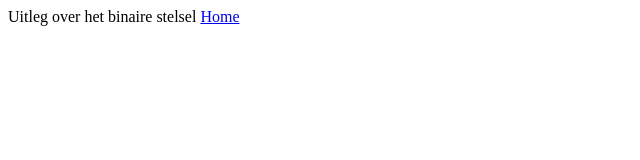
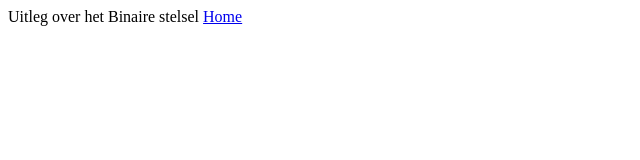
Before and after one commit to Timertl38/Timertl38.github.io, a plain HTML site: page Binairstelsel.html in a window 1280 px wide. Shown: the full height of the page, 0-640 px from the left. Drawn offline with Linux system fonts and the light colour scheme.

Commit message:
Update Binairstelsel.html

```diff
--- a/Binairstelsel.html
+++ b/Binairstelsel.html
@@ -5,7 +5,7 @@
     <meta charset="utf-8">
   </head>
   <body>
-    Uitleg over het binaire stelsel
+    Uitleg over het Binaire stelsel
 
     <a href="index.html">Home</a> <!--link terug naar de homepage-->
 
```
